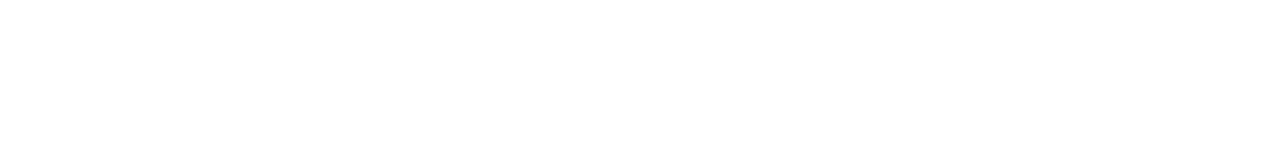
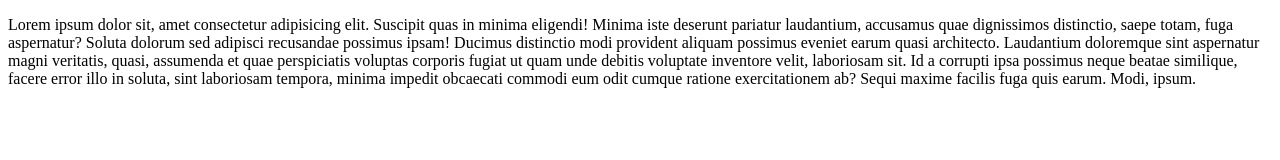
Before and after one commit to musamolla3131/Gittu, a plain HTML site: page index.html in a window 1280 px wide. Drawn offline with Linux system fonts and the light colour scheme.

Commit message:
main branch testing

```diff
--- a/index.html
+++ b/index.html
@@ -6,6 +6,7 @@
     <meta name="viewport" content="width=device-width, initial-scale=1.0">
     <title>Gittu</title>
 </head>
+    <p>Lorem ipsum dolor sit, amet consectetur adipisicing elit. Suscipit quas in minima eligendi! Minima iste deserunt pariatur laudantium, accusamus quae dignissimos distinctio, saepe totam, fuga aspernatur? Soluta dolorum sed adipisci recusandae possimus ipsam! Ducimus distinctio modi provident aliquam possimus eveniet earum quasi architecto. Laudantium doloremque sint aspernatur magni veritatis, quasi, assumenda et quae perspiciatis voluptas corporis fugiat ut quam unde debitis voluptate inventore velit, laboriosam sit. Id a corrupti ipsa possimus neque beatae similique, facere error illo in soluta, sint laboriosam tempora, minima impedit obcaecati commodi eum odit cumque ratione exercitationem ab? Sequi maxime facilis fuga quis earum. Modi, ipsum.</p>
 <body>
 
 </body>
```
